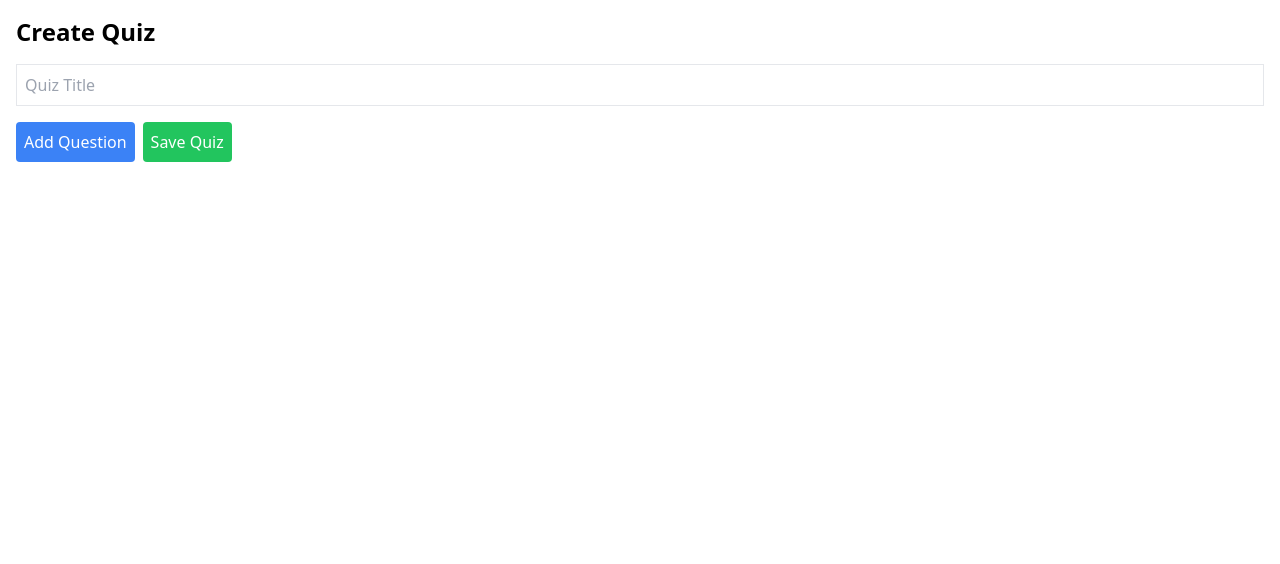
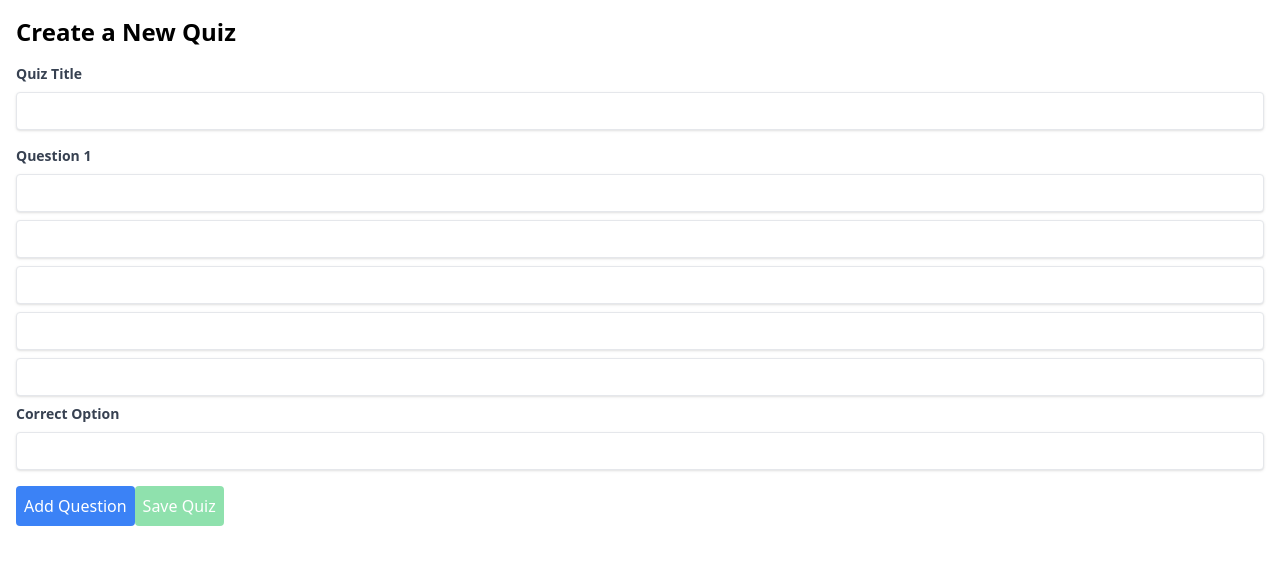
Before and after one commit to sreenidhi1712/GyanGrove-frontend-developer-intern-assignment, a React (Vite) app: page /create in a window 1280 px wide. Shown: the top 564 px of the page. Built offline with nearby package versions, Linux system fonts and the light colour scheme.

Commit message:
track not attended questions

```diff
--- a/src/App.jsx
+++ b/src/App.jsx
@@ -4,7 +4,7 @@ import QuizTaking from './components/QuizTaking';
 import ResultAnalysis from './components/ResultAnalysis';
 import QuizList from './components/QuizList';
 import { Provider } from 'react-redux';
-import {store} from './store';
+import store from './store';
 
 const App = () => {
   return (
--- a/src/components/QuizCreation.jsx
+++ b/src/components/QuizCreation.jsx
@@ -1,38 +1,48 @@
 import  { useState } from 'react';
-import {  useDispatch } from 'react-redux';
-import { addQuiz, addCategory } from '../store'; // Import the addQuiz and addCategory actions
+import { useDispatch } from 'react-redux';
+import {  addQuiz } from '../store';
+import { useNavigate } from 'react-router-dom';
+
+
 
 const QuizCreation = () => {
-  const [quiz, setQuiz] = useState({ title: '', questions: [] });
+
+  const navigate = useNavigate();
+  const [quiz, setQuiz] = useState({
+    id: Date.now(),
+    name:'',
+    questions: [
+      {
+        question: '',
+        options: ['', '', '', ''],
+        correctOption: '',
+      },
+    ],
+  });
   const [validationMessages, setValidationMessages] = useState([]);
   const dispatch = useDispatch();
 
-  const handleAddQuestion = () => {
-    setQuiz({
-      ...quiz,
-      questions: [...quiz.questions, { question: '', options: ['', '', '', ''], correctOption: '' }],
-    });
-    setValidationMessages([...validationMessages, '']);
+  const handleQuestionChange = (index, field, value) => {
+    const newQuestions = [...quiz.questions];
+    newQuestions[index][field] = value;
+    setQuiz({ ...quiz, questions: newQuestions });
   };
 
   const handleOptionChange = (questionIndex, optionIndex, value) => {
-    const questions = [...quiz.questions];
-    questions[questionIndex].options[optionIndex] = value;
-    setQuiz({ ...quiz, questions });
-    validateQuestion(questionIndex);
+    const newQuestions = [...quiz.questions];
+    newQuestions[questionIndex].options[optionIndex] = value;
+    setQuiz({ ...quiz, questions: newQuestions });
   };
 
   const handleCorrectOptionChange = (questionIndex, value) => {
-    const questions = [...quiz.questions];
-    questions[questionIndex].correctOption = value;
-    setQuiz({ ...quiz, questions });
-    validateQuestion(questionIndex);
+    const newQuestions = [...quiz.questions];
+    newQuestions[questionIndex].correctOption = value;
+    setQuiz({ ...quiz, questions: newQuestions });
   };
 
-  const validateQuestion = (questionIndex) => {
-    const question = quiz.questions[questionIndex];
+  const validateQuestion = (question, questionIndex) => {
+    let message = '';
     const uniqueOptions = new Set(question.options);
-    let message = '';
 
     if (uniqueOptions.size !== question.options.length) {
       message = 'All options must be unique.';
@@ -46,14 +56,8 @@ const QuizCreation = () => {
   };
 
   const handleSaveQuiz = () => {
-    for (const question of quiz.questions) {
-      if (!question.options.includes(question.correctOption)) {
-        return;
-      }
-    }
-    const newCategory = { id: quiz.title, name: quiz.title };
-    dispatch(addCategory(newCategory));
-    dispatch(addQuiz({ ...quiz, category: newCategory.id }));
+    dispatch(addQuiz({  id: quiz.id, name: quiz.name , questions: quiz.questions }));
+    navigate('/');
   };
 
   const isSaveDisabled = quiz.questions.some((question) => {
@@ -64,58 +68,90 @@ const QuizCreation = () => {
     );
   });
 
+  const addQuestion = () => {
+    setQuiz({
+      ...quiz,
+      questions: [
+        ...quiz.questions,
+        { question: '', options: ['', '', '', ''], correctOption: '' },
+      ],
+    });
+  };
+
   return (
     <div className="container mx-auto p-4">
-      <h2 className="text-2xl font-bold mb-4">Create Quiz</h2>
-      <input
-        type="text"
-        placeholder="Quiz Title"
-        value={quiz.title}
-        onChange={(e) => setQuiz({ ...quiz, title: e.target.value })}
-        className="border p-2 mb-4 w-full"
-      />
-      {quiz.questions.map((q, index) => (
-        <div key={index} className="mb-4">
+      <h2 className="text-2xl font-bold mb-4">Create a New Quiz</h2>
+      <div className="mb-4">
+        <label className="block text-gray-700 text-sm font-bold mb-2">
+          Quiz Title
+        </label>
+        <input
+          type="text"
+          value={quiz.name}
+          onChange={(e) => setQuiz({ ...quiz, name: e.target.value })}
+          className="shadow appearance-none border rounded w-full py-2 px-3 text-gray-700 leading-tight focus:outline-none focus:shadow-outline"
+        />
+      </div>
+      {quiz.questions.map((question, questionIndex) => (
+        <div key={questionIndex} className="mb-4">
+          <label className="block text-gray-700 text-sm font-bold mb-2">
+            Question {questionIndex + 1}
+          </label>
           <input
             type="text"
-            placeholder="Question"
-            value={q.question}
-            onChange={(e) => {
-              const questions = [...quiz.questions];
-              questions[index].question = e.target.value;
-              setQuiz({ ...quiz, questions });
-            }}
-            className="border p-2 mb-2 w-full"
+            value={question.question}
+            onChange={(e) =>
+              handleQuestionChange(questionIndex, 'question', e.target.value)
+            }
+            onBlur={() => validateQuestion(question, questionIndex)}
+            className="shadow appearance-none border rounded w-full py-2 px-3 text-gray-700 leading-tight focus:outline-none focus:shadow-outline"
           />
-          {q.options.map((option, optionIndex) => (
+          {question.options.map((option, optionIndex) => (
+            <div key={optionIndex} className="mt-2">
+              <input
+                type="text"
+                value={option}
+                onChange={(e) =>
+                  handleOptionChange(questionIndex, optionIndex, e.target.value)
+                }
+                onBlur={() => validateQuestion(question, questionIndex)}
+                className="shadow appearance-none border rounded w-full py-2 px-3 text-gray-700 leading-tight focus:outline-none focus:shadow-outline"
+              />
+            </div>
+          ))}
+          <div className="mt-2">
+            <label className="block text-gray-700 text-sm font-bold mb-2">
+              Correct Option
+            </label>
             <input
-              key={optionIndex}
               type="text"
-              placeholder={`Option ${optionIndex + 1}`}
-              value={option}
-              onChange={(e) => handleOptionChange(index, optionIndex, e.target.value)}
-              className="border p-2 mb-2 w-full"
+              value={question.correctOption}
+              onChange={(e) =>
+                handleCorrectOptionChange(questionIndex, e.target.value)
+              }
+              onBlur={() => validateQuestion(question, questionIndex)}
+              className="shadow appearance-none border rounded w-full py-2 px-3 text-gray-700 leading-tight focus:outline-none focus:shadow-outline"
             />
-          ))}
-          <input
-            type="text"
-            placeholder="Correct Answer"
-            value={q.correctOption}
-            onChange={(e) => handleCorrectOptionChange(index, e.target.value)}
-            className="border p-2 mb-2 w-full"
-          />
-          {validationMessages[index] && (
-            <p className="text-red-500">{validationMessages[index]}</p>
+          </div>
+          {validationMessages[questionIndex] && (
+            <p className="text-red-500 text-xs italic">
+              {validationMessages[questionIndex]}
+            </p>
           )}
         </div>
       ))}
-      <button onClick={handleAddQuestion} className="bg-blue-500 text-white p-2 rounded mr-2">
+      <button
+        onClick={addQuestion}
+        className="bg-blue-500 text-white p-2 rounded mb-4"
+      >
         Add Question
       </button>
       <button
         onClick={handleSaveQuiz}
-        className="bg-green-500 text-white p-2 rounded"
         disabled={isSaveDisabled}
+        className={`bg-green-500 text-white p-2 rounded ${
+          isSaveDisabled ? 'opacity-50 cursor-not-allowed' : ''
+        }`}
       >
         Save Quiz
       </button>
--- a/src/components/QuizList.jsx
+++ b/src/components/QuizList.jsx
@@ -1,25 +1,23 @@
+
 import { useSelector } from 'react-redux';
 import { Link } from 'react-router-dom';
 
 const QuizList = () => {
-  // Use useSelector to access the quizzes from the Redux store
   const quizzes = useSelector((state) => state.widgets.quizzes);
+
 
   return (
     <div className="container mx-auto p-4">
       <h2 className="text-2xl font-bold mb-4">Available Quizzes</h2>
-      {quizzes.length === 0 ? (
-        <p>No quizzes available.</p>
-      ) : (
       <ul>
         {quizzes.map((quiz) => (
           <li key={quiz.id} className="mb-2">
-              <h3 className="text-xl font-semibold">{quiz.name}</h3>
-              <Link to={`/quiz/${quiz.id}`} className="text-blue-500">Take Quiz</Link>
+            <Link to={`/quiz/${quiz.id}`} className="text-blue-500">
+              {quiz.name}
+            </Link>
           </li>
         ))}
       </ul>
-      )}
     </div>
   );
 };
--- a/src/components/QuizTaking.jsx
+++ b/src/components/QuizTaking.jsx
@@ -1,4 +1,4 @@
-import  { useState, useEffect, useCallback } from 'react';
+import { useState, useEffect, useCallback } from 'react';
 import { useParams, useNavigate } from 'react-router-dom';
 import { useSelector, useDispatch } from 'react-redux';
 import { addResponse } from '../store'; // Import the addResponse action
@@ -19,8 +19,10 @@ const QuizTaking = () => {
 
   const handleNextQuestion = useCallback(() => {
     if (!responses[currentQuestionIndex]) {
-      alert('You must select an option before moving to the next question. Once you move to the next question, you cannot go back.');
-      return;
+      setResponses({
+        ...responses,
+        [currentQuestionIndex]: 'unattended',
+      });
     }
     if (currentQuestionIndex < quiz.questions.length - 1) {
       setCurrentQuestionIndex(currentQuestionIndex + 1);
@@ -28,8 +30,7 @@ const QuizTaking = () => {
     } else {
       handleSubmit();
     }
-  }, [responses, currentQuestionIndex, quiz.questions.length, handleSubmit]);
-
+  }, [quiz.questions, currentQuestionIndex, responses, handleSubmit]);
 
   useEffect(() => {
     if (timeLeft === 0) {
@@ -51,9 +52,6 @@ const QuizTaking = () => {
       [questionIndex]: option,
     });
   };
-
-
-
 
   const currentQuestion = quiz.questions[currentQuestionIndex];
 
--- a/src/store.js
+++ b/src/store.js
@@ -1,16 +1,18 @@
 // src/store.js
-import { configureStore, createSlice } from '@reduxjs/toolkit';
+import { configureStore, createSlice, current } from '@reduxjs/toolkit';
 import data from './Data.json'; // Import Data.json
+
+
 
 const initialState = {
   categories: data.categories, // Include categories from Data.json
   quizzes: data.categories.map(category => ({
-    id: category.id,
+    id: `${category.id} ${Date.now()}`, // Generate a unique ID for each quiz
     name: category.name,
     questions: category.questions
   })), // Transform categories into quizzes
   responses: {},
-  searchTerm: '',
+  users: [],
 };
 
 const widgetsSlice = createSlice({
@@ -19,6 +21,7 @@ const widgetsSlice = createSlice({
   reducers: {
     addQuiz: (state, action) => {
       state.quizzes.push(action.payload);
+      console.log(current(state));
     },
     updateQuiz: (state, action) => {
       const index = state.quizzes.findIndex(quiz => quiz.id === action.payload.id);
@@ -27,19 +30,17 @@ const widgetsSlice = createSlice({
       }
     },
     addResponse: (state, action) => {
-      const { quizId, responses } = action.payload;
-      state.responses[quizId] = responses;
-    },
-    addCategory: (state, action) => {
-      state.categories.push(action.payload);
+      state.responses[action.payload.quizId] = action.payload.responses;
     },
   },
 });
 
-export const { addQuiz, updateQuiz, addResponse ,addCategory} = widgetsSlice.actions;
+export const {  addQuiz, updateQuiz, addResponse, setSearchTerm } = widgetsSlice.actions;
 
-export const store = configureStore({
+const store = configureStore({
   reducer: {
     widgets: widgetsSlice.reducer,
   },
 });
+
+export default store;
```
Also changed, not shown: src/components/ResultAnalysis.jsx (+16 -5 lines). Lines whose indentation alone changed are shown as unchanged.
